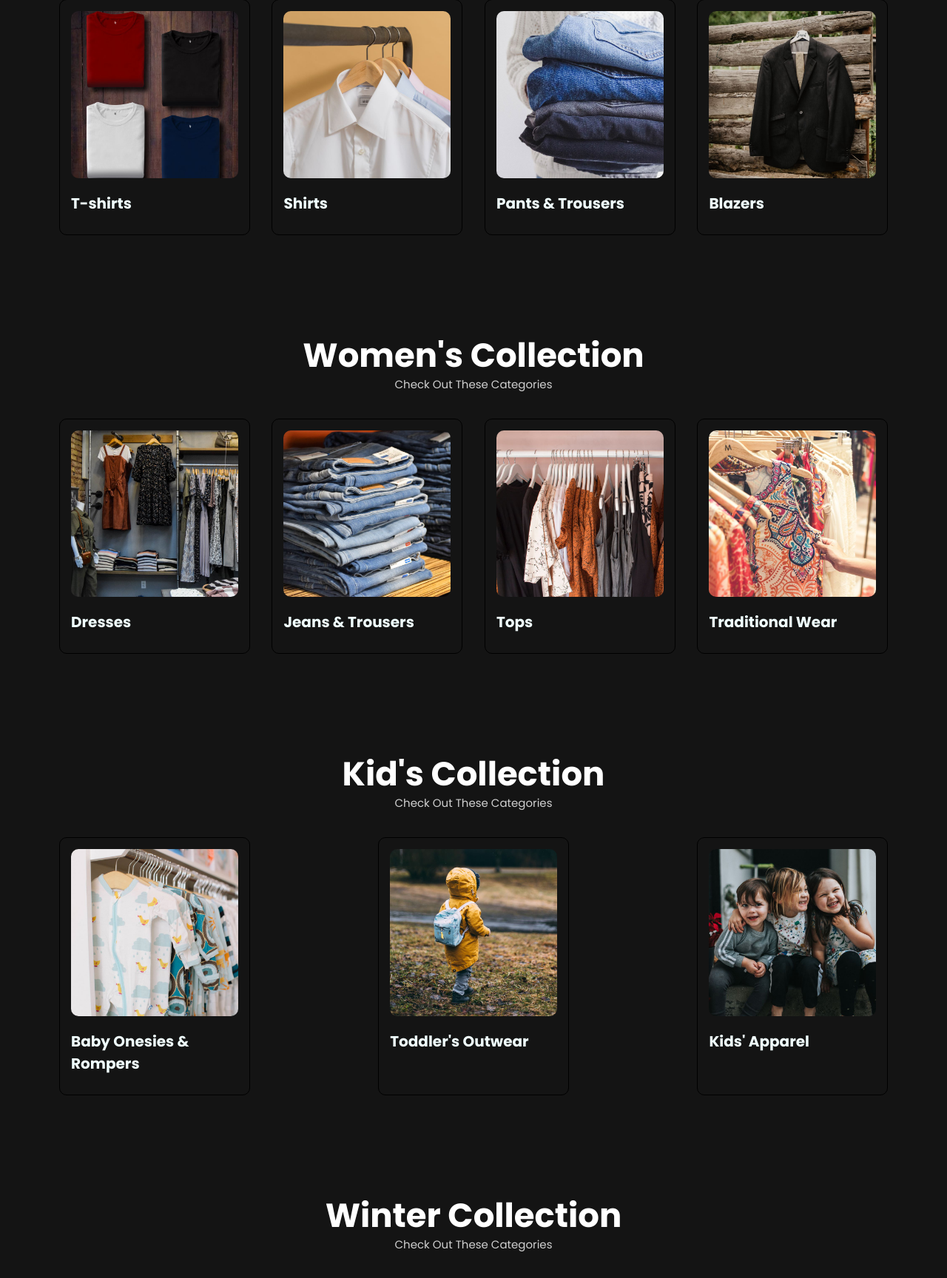
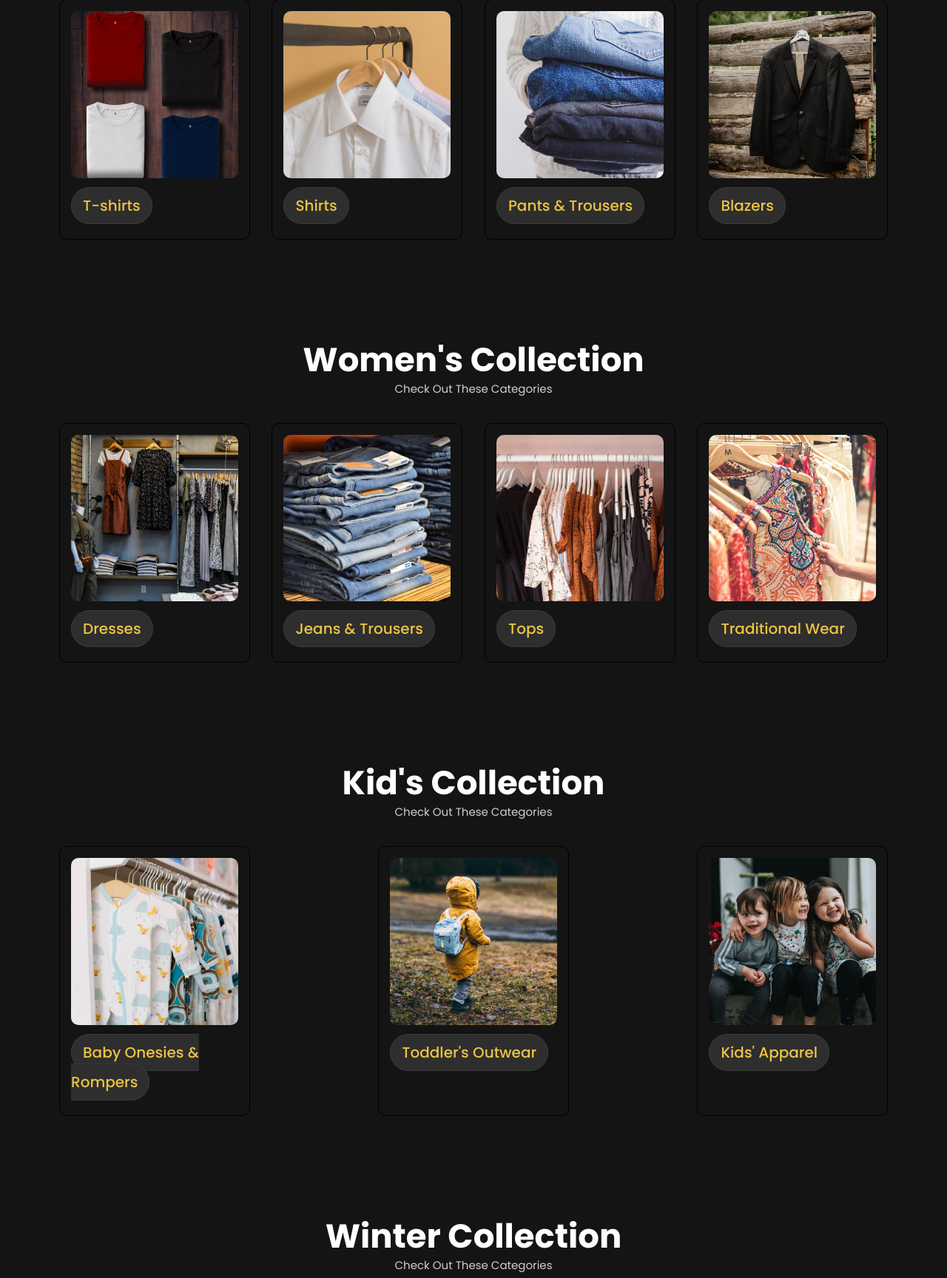
Before and after one commit to Jabir-Mahmud-Rifat/Trendy.Threeads, a PHP site: page /shop.php in a window 1280 px wide. Shown: the part 699-2427 px from the top of the page at 74% size. Run offline with PHP 8.4, Linux system fonts and the light colour scheme; some libraries are stand-ins or nearby versions.

Commit message:
Modified Shop page

```diff
--- a/CSS/shop_style.css
+++ b/CSS/shop_style.css
@@ -223,6 +223,22 @@ form.search::after {
     text-shadow: 0 0 3px #1b1919, 0 0 5px #000000;
 }
 
+
+.shopbanner-2{
+    padding: 40px 0px;
+    display: flex;
+    flex-direction: column;
+    justify-content: center;
+    align-items: center;
+    text-align: center;
+    background-image: url("../Img/shirts-banner.jpg");
+    width: 100%;
+    height: 40vh;
+    background-size: cover;
+    background-position: center;
+
+}
+
 .shopbanner-4{
     padding: 40px 0px;
     display: flex;
@@ -237,6 +253,8 @@ form.search::after {
     background-position: center;
 
 }
+
+
 
 /* Featured Products */
 
--- a/shop.php
+++ b/shop.php
@@ -82,25 +82,25 @@
             <div class="product">
                 <img src=".\Img\t-shirts.jpg" alt="">
                 <div class="description">
-                    <h5>T-shirts</h5>
+                    <a href="t-shirts.php">T-shirts</a>
                 </div>
             </div>
             <div class="product">
                 <img src=".\Img\shirts.jpg" alt="">
                 <div class="description">
-                    <h5>Shirts</h5>
+                    <a href="shirts.php">Shirts</a>
                 </div>
             </div>
             <div class="product">
                 <img src=".\Img\pants.jpg" alt="">
                 <div class="description">
-                    <h5>Pants & Trousers</h5>
+                    <a href="pants.php">Pants & Trousers</a>
                 </div>
             </div>
             <div class="product">
                 <img src=".\Img\blazers.jpg" alt="">
                 <div class="description">
-                    <h5>Blazers</h5>
+                   <a href="blazers.php">Blazers</a>
                 </div>
             </div>
     </section>
@@ -114,25 +114,25 @@
             <div class="product">
                 <img src=".\Img\womens-dress.jpg" alt="">
                 <div class="description">
-                    <h5>Dresses</h5>
+                    <a href="t-shirts.php">Dresses</a>
                 </div>
             </div>
             <div class="product">
                 <img src=".\Img\jeans.jpg" alt="">
                 <div class="description">
-                    <h5>Jeans & Trousers</h5>
+                <a href="t-shirts.php">Jeans & Trousers</a>
                 </div>
             </div>
             <div class="product">
                 <img src=".\Img\womens-tops.jpg" alt="">
                 <div class="description">
-                    <h5>Tops</h5>
+                <a href="t-shirts.php">Tops</a>
                 </div>
             </div>
             <div class="product">
                 <img src=".\Img\trad-wear.jpg" alt="">
                 <div class="description">
-                    <h5>Traditional Wear</h5>
+                <a href="t-shirts.php">Traditional Wear</a>
                 </div>
             </div>
     </section>
@@ -145,19 +145,19 @@
             <div class="product">
                 <img src=".\Img\onesies.jpg" alt="">
                 <div class="description">
-                    <h5>Baby Onesies & Rompers</h5>
+                <a href="t-shirts.php">Baby Onesies & Rompers</a>
                 </div>
             </div>
             <div class="product">
                 <img src=".\Img\kids-hoodie.jpg" alt="">
                 <div class="description">
-                    <h5>Toddler's Outwear</h5>
+                <a href="t-shirts.php">Toddler's Outwear</a>
                 </div>
             </div>
             <div class="product">
                 <img src=".\Img\kids-tshirts.jpg" alt="">
                 <div class="description">
-                    <h5>Kids' Apparel</h5>
+                <a href="t-shirts.php">Kids' Apparel</a>
                 </div>
             </div>
     </section>
@@ -170,25 +170,25 @@
             <div class="product">
                 <img src=".\Img\hoodies cat.jpg" alt="">
                 <div class="description">
-                    <h5>Hoodies</h5>
+                <a href="t-shirts.php">Hoodies</a>
                 </div>
             </div>
             <div class="product">
                 <img src=".\Img\sweatshirt-cat.jpg" alt="">
                 <div class="description">
-                    <h5>Sweaters & Sweatshirts</h5>
+                <a href="t-shirts.php">Sweaters & Sweatshirts</a>
                 </div>
             </div>
             <div class="product">
                 <img src=".\Img\jackets-cat.jpg" alt="">
                 <div class="description">
-                    <h5>Jackets</h5>
-                </div>
+                <a href="t-shirts.php">Jackets</a>
+                 </div>
             </div>
             <div class="product">
                 <img src=".\Img\turtle-cat.jpg" alt="">
                 <div class="description">
-                    <h5>Turtleneck Sweaters</h5>
+                <a href="t-shirts.php">Turtleneck Sweaters</a>
                 </div>
             </div>
     </section>
```
